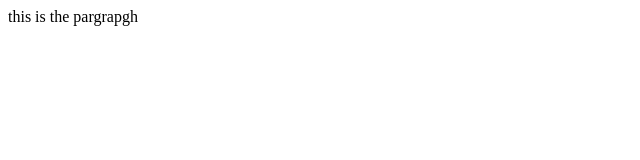
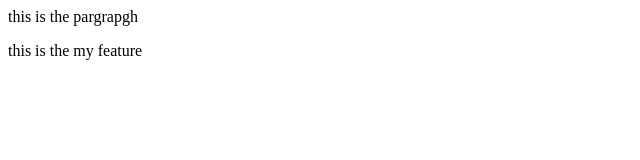
Before and after one commit to Sergeantkalpesh/localrepo, a plain HTML site: page index.html in a window 1280 px wide. Shown: the whole page, without its empty margins (0-640 px from the left). Drawn offline with Linux system fonts and the light colour scheme.

Commit message:
Add new feature

```diff
--- a/index.html
+++ b/index.html
@@ -1 +1,2 @@
 <p>this is the pargrapgh</p>
+<p>this is the my feature</p>
```
